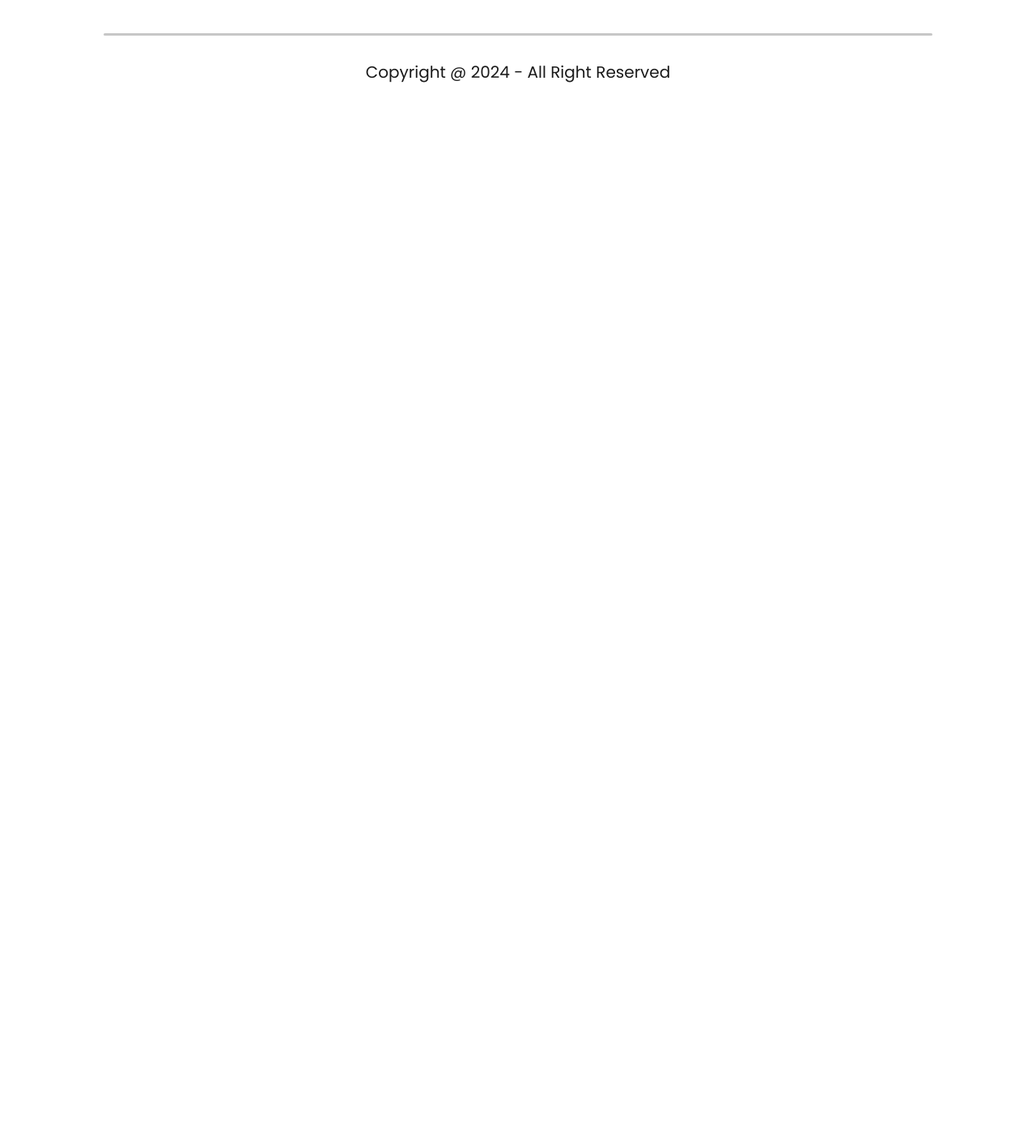
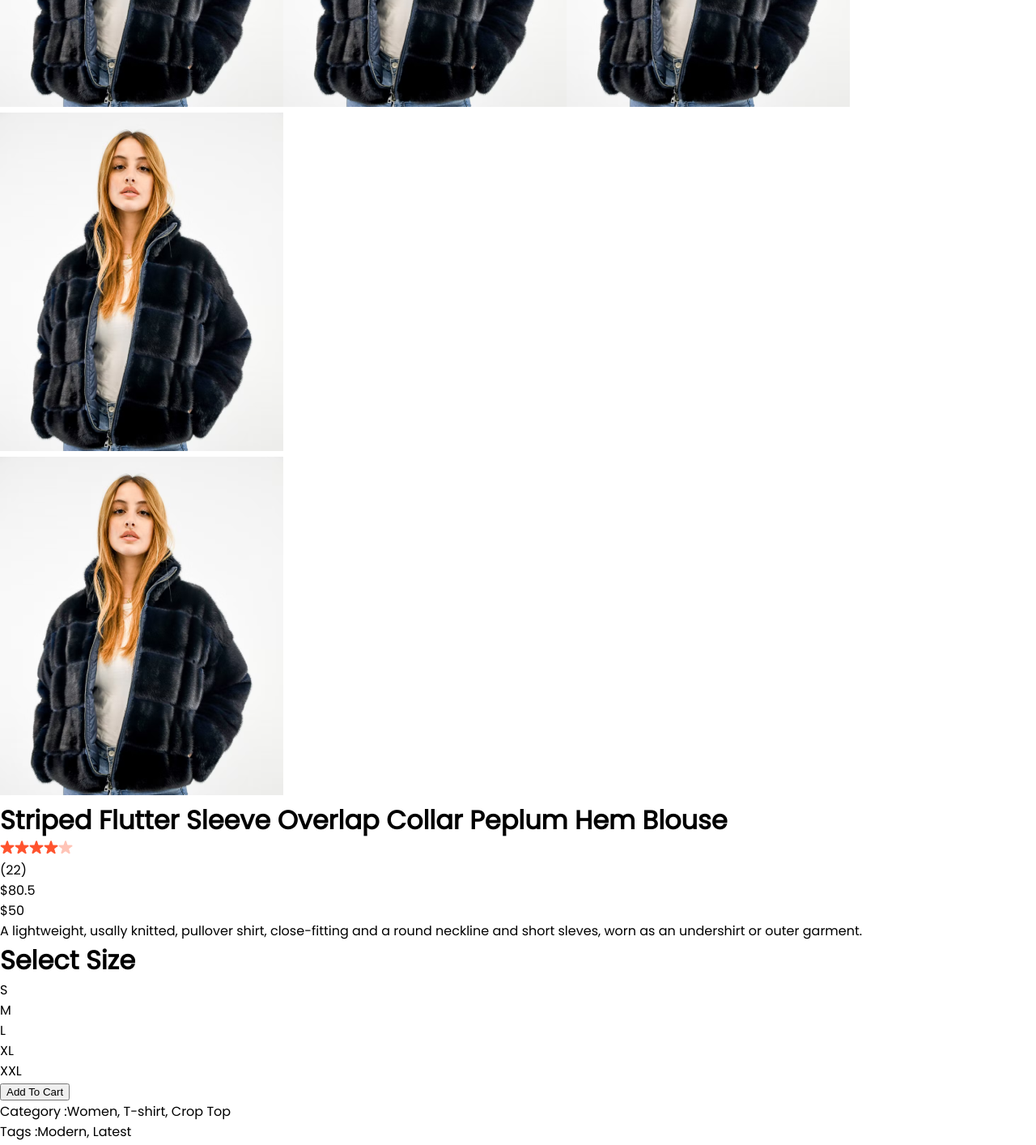
Before and after one commit to baized1245/Online-Cloth-Shop, a React (Vite) app in the folder frontend/: page /product/1 in a window 1280 px wide. Shown: the part 440-1854 px from the top of the page at 81% size. Before the commit the page ends 800 px from the top, so only its background shows below. Built offline with nearby package versions, Linux system fonts and the light colour scheme.

Commit message:
Add ProductDisplay Component

```diff
--- /dev/null
+++ b/frontend/src/Components/ProductDisplay/ProductDisplay.css
@@ -0,0 +1,3 @@
+.productdisplay{
+
+}
--- /dev/null
+++ b/frontend/src/Components/ProductDisplay/ProductDisplay.jsx
@@ -0,0 +1,57 @@
+import React from 'react';
+import './ProductDisplay.css';
+import star_icon from '../Assets/star_icon.png';
+import star_dull_icon from '../Assets/star_dull_icon.png';
+
+
+const ProductDisplay = (props) => {
+    const {product} = props;
+    return (
+        <div className='productdisplay'>
+            <div className="productdisplay-left">
+               <div className="productdisplay-img-list">
+                 <img src={product.image} alt="" />
+                 <img src={product.image} alt="" />
+                 <img src={product.image} alt="" />
+                 <img src={product.image} alt="" />
+               </div>
+               <div className="productdisplay-image">
+                 <img className='productdisplay-main-img' src={product.image} alt="" />
+               </div>
+            </div>
+            <div className="productdisplay-right">
+                <h1>{product.name}</h1>
+                <div className="productdisplay-right-star">
+                    <img src={star_icon} alt="" />
+                    <img src={star_icon} alt="" />
+                    <img src={star_icon} alt="" />
+                    <img src={star_icon} alt="" />
+                    <img src={star_dull_icon} alt="" />
+                    <p>(22)</p>
+                </div>
+                <div className="productdisplay-right-prices">
+                   <div className="productdisplay-right-old">${product.old_price}</div>
+                   <div className="productdisplay-right-new">${product.new_price}</div>
+                </div>
+                <div className="productdisplay-right-description">
+                    A lightweight, usally knitted, pullover shirt, close-fitting and a round neckline and short sleves, worn as an undershirt or outer garment.
+                </div>
+                <div className="productdisplay-right-size">
+                    <h1>Select Size</h1>
+                    <div className='productdisplay-right-size'>
+                       <div>S</div>
+                       <div>M</div>
+                       <div>L</div>
+                       <div>XL</div>
+                       <div>XXL</div>
+                    </div>
+                </div>
+                <button>Add To Cart</button>
+                <p className='productdisplay-right-category'><span>Category :</span>Women, T-shirt, Crop Top</p>
+                <p className='productdisplay-right-category'><span>Tags :</span>Modern, Latest</p>
+            </div>
+        </div>
+    );
+};
+
+export default ProductDisplay;
--- a/frontend/src/Pages/Product.jsx
+++ b/frontend/src/Pages/Product.jsx
@@ -3,6 +3,7 @@
 import { ShopContext } from './../Context/ShopContext';
 import { useParams } from 'react-router-dom';
 import Breadcrum from '../Components/Breadcrum/Breadcrum';
+import ProductDisplay from '../Components/ProductDisplay/ProductDisplay';
 
 const Product = () => {
     const { all_product } = useContext(ShopContext);
@@ -12,6 +13,7 @@
     return (
         <div>
            <Breadcrum product={product}/>
+           <ProductDisplay product={product}/>
         </div>
     );
 };
```
